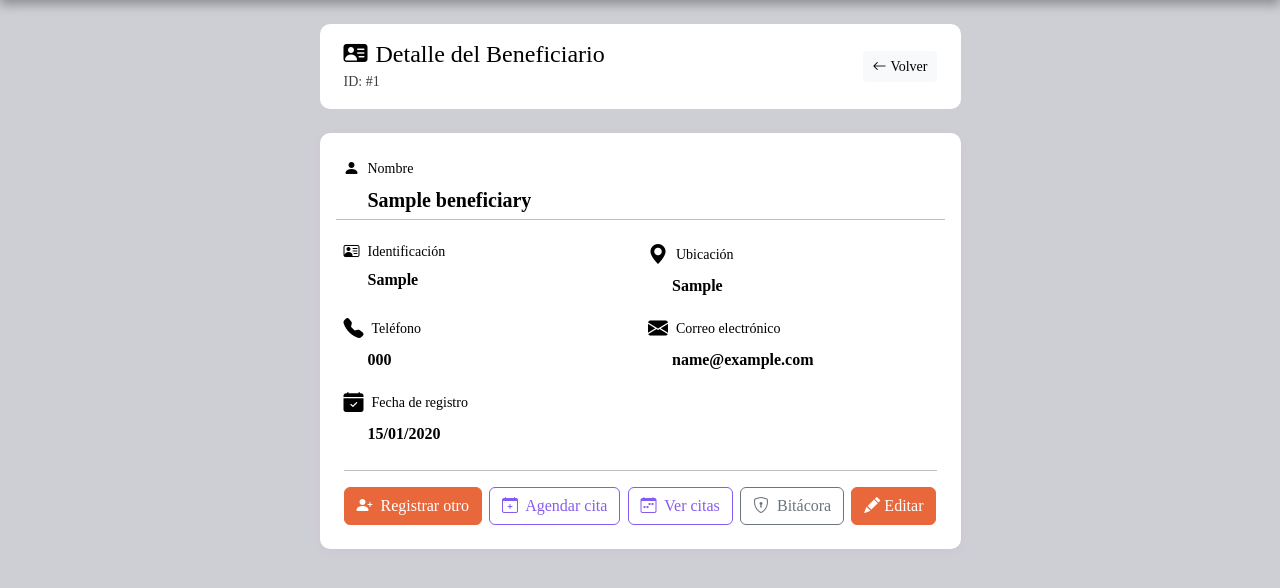
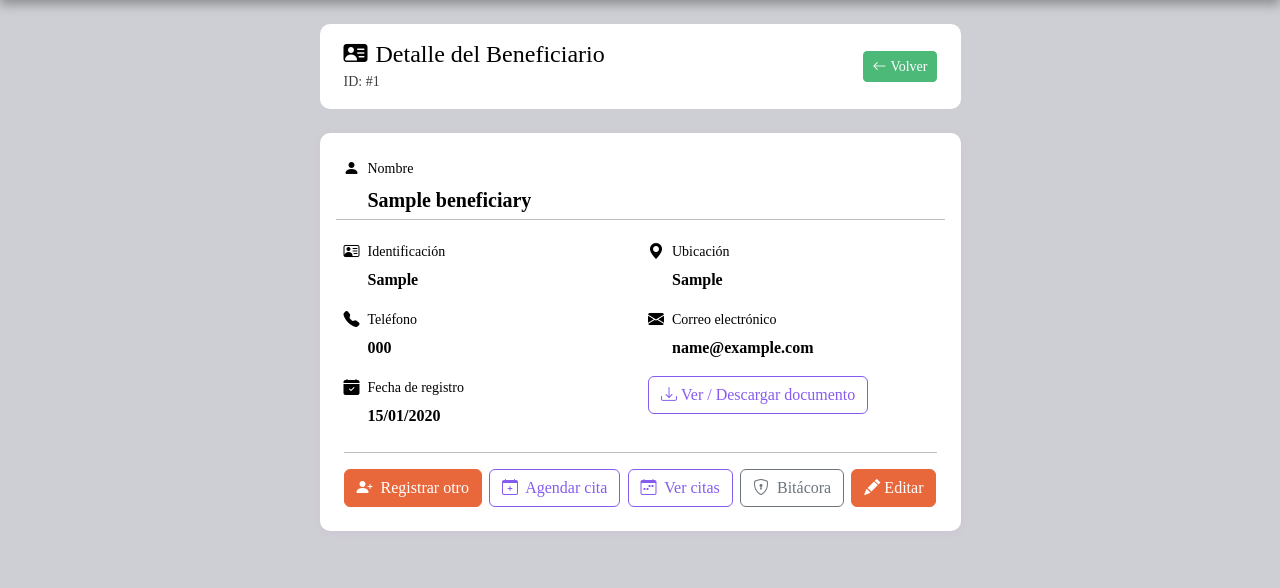
Before and after one commit to SamuBoc/Buro, a Django app: page /beneficiarios/beneficiario/1/ in a window 1280 px wide. Shown: the part 56-644 px from the top of the page. Run offline with Django 5.2, Linux system fonts and the light colour scheme; a user stored in the database is signed in; tables that the repository leaves empty hold one stand-in row (values such as "Sample post"); data that the repository does not hold is empty.

Commit message:
feat(beneficiary): adiccionando campo de archivo para validar la identida del beneficiario. Admite formatos pdf, png y jpg. Necesario tanto para registrar a un nuevo beneficiario y actualizar sus datos. Para ello se han ajustado los templates y los forms

```diff
--- a/Gestion_de_Casos_T4/beneficiary/models.py
+++ b/Gestion_de_Casos_T4/beneficiary/models.py
@@ -1,3 +1,4 @@
+import os
 from django.db import models
 from django.contrib.auth.models import User
 from django.utils import timezone
@@ -41,6 +42,37 @@ class Beneficiary(models.Model):
         else:
             next_sequence = 1
         return f'{prefix}{next_sequence:04d}'
+
+
+def beneficiary_document_path(instance, file_name):
+    extension = os.path.splitext(file_name)[1]
+    return f'beneficiary/{instance.beneficiary.name}/Documento_Identidad{extension}'
+
+
+class DocumentBeneficiary(models.Model):
+    beneficiary = models.ForeignKey(
+        Beneficiary,
+        on_delete=models.CASCADE,
+        verbose_name="Beneficiario",
+        related_name="documentos"
+    )
+    file = models.FileField(
+        upload_to=beneficiary_document_path,
+        verbose_name='Archivo'
+    )
+    date_upload = models.DateTimeField(
+        auto_now_add=True,
+        verbose_name='Fecha de Carga'
+    )
+
+    class Meta:
+        verbose_name = 'Documento de Identidad del Beneficiario'
+        verbose_name_plural = 'Documentos de Identidad del Beneficiario'
+        ordering = ['-date_upload']
+
+    def __str__(self):
+        return f"Documento de {self.beneficiary.name}"
+
 
 class BeneficiaryAuditLog(models.Model):
 
--- a/Gestion_de_Casos_T4/beneficiary/templates/beneficiary/beneficiary_detail.html
+++ b/Gestion_de_Casos_T4/beneficiary/templates/beneficiary/beneficiary_detail.html
@@ -10,7 +10,7 @@
                 <h4 class="mb-0"><i class="bi bi-person-vcard-fill me-2"></i>Detalle del Beneficiario</h4>
                 <small class="opacity-75">ID: #{{ beneficiary.id }}</small>
             </div>
-            <a href="{% url 'beneficiary_list' %}" class="btn btn-light btn-sm">
+            <a href="{% url 'beneficiary_list' %}" class="btn btn-secondary btn-sm">
                 <i class="bi bi-arrow-left me-1"></i>Volver
             </a>
         </div>
@@ -38,7 +38,7 @@
 
                     <div class="col-md-6">
                         <div class="d-flex align-items-center mb-1">
-                            <i class="bi bi-geo-alt-fill me-2 fs-5"></i>
+                            <i class="bi bi-geo-alt-fill me-2"></i>
                             <span class="small">Ubicación</span>
                         </div>
                         <p class="fw-semibold mb-0 ms-4">{{ beneficiary.location }}</p>
@@ -46,7 +46,7 @@
 
                     <div class="col-md-6">
                         <div class="d-flex align-items-center mb-1">
-                            <i class="bi bi-telephone-fill me-2 fs-5"></i>
+                            <i class="bi bi-telephone-fill me-2"></i>
                             <span class="small">Teléfono</span>
                         </div>
                         <p class="fw-semibold mb-0 ms-4">{{ beneficiary.phone }}</p>
@@ -54,7 +54,7 @@
 
                     <div class="col-md-6">
                         <div class="d-flex align-items-center mb-1">
-                            <i class="bi bi-envelope-fill me-2 fs-5"></i>
+                            <i class="bi bi-envelope-fill me-2"></i>
                             <span class="small">Correo electrónico</span>
                         </div>
                         <p class="fw-semibold mb-0 ms-4">{{ beneficiary.email }}</p>
@@ -62,12 +62,26 @@
 
                     <div class="col-md-6">
                         <div class="d-flex align-items-center mb-1">
-                            <i class="bi bi-calendar-check-fill me-2 fs-5"></i>
+                            <i class="bi bi-calendar-check-fill me-2"></i>
                             <span class="small">Fecha de registro</span>
                         </div>
                         <p class="fw-semibold mb-0 ms-4">{{ beneficiary.date_register|date:"d/m/Y" }}</p>
                     </div>
+
+                    <div class="col-md-6">
+                        <div class="d-flex align-items-center me-1">
+                            {% if documento %}
+                                <a href="{{ documento.file.url }}" target="_blank" class="btn btn-tertiary">
+                                    <i class="bi bi-download me-1"></i>Ver / Descargar documento
+                                </a>
+                            {% else %}
+                                <span>Sin documento cargado</span>
+                            {% endif %}
+                        </div>
+                    </div>
                 </div>
+
+
 
                 <hr class="mt-4">
 
--- a/Gestion_de_Casos_T4/beneficiary/views.py
+++ b/Gestion_de_Casos_T4/beneficiary/views.py
@@ -5,8 +5,8 @@ from django.shortcuts import get_object_or_404, redirect, render
 from accounts.constants import ROLE_ADMINISTRADOR, ROLE_SECRETARIA
 from accounts.decorators import role_required
 
-from .forms import BeneficiaryForm, Update_Beneficiary_Form
-from .models import Beneficiary, BeneficiaryAuditLog
+from .forms import BeneficiaryForm, DocumentBeneficiaryForm, Update_Beneficiary_Form
+from .models import Beneficiary, BeneficiaryAuditLog, DocumentBeneficiary
 
 
 @login_required
@@ -30,20 +30,31 @@ request to user about fix this mistake.
 def beneficiary_register(request):
     if request.method == 'POST':
         form = BeneficiaryForm(request.POST)
-        if form.is_valid():
+        doc_form = DocumentBeneficiaryForm(request.POST, request.FILES)
+
+        if form.is_valid() and doc_form.is_valid():
             beneficiary = form.save(commit=False)
             beneficiary._request = request
             beneficiary.save()
-            messages.success(request, 'Beneficiario registrado exitosamente.')
+
+            documento = doc_form.save(commit=False)
+            documento.beneficiary = beneficiary
+            documento.save()
+
             return redirect('beneficiary_list')
         else:
+            print(form.errors)
+            print(doc_form.errors)
             messages.error(request, 'Por favor corrige los errores del formulario.')
     else:
         form = BeneficiaryForm()
+        doc_form = DocumentBeneficiaryForm()
 
     return render(request, 'beneficiary/beneficiary_register.html', {
-        'form': form
+        'form': form,
+        'doc_form': doc_form,
     })
+
 
 """
 Roles 'Secretaria' or 'Administrador' could update/modify a register beneficiary.
@@ -53,29 +64,44 @@ def beneficiary_update(request, pk):
 
     beneficiary = get_object_or_404(Beneficiary, pk=pk)
 
+    saved_document = DocumentBeneficiary.objects.filter(beneficiary=beneficiary).first()
+
     if request.method == 'POST':
         form = Update_Beneficiary_Form(request.POST, instance=beneficiary)
+        doc_form = DocumentBeneficiaryForm(request.POST, request.FILES, instance=saved_document)
 
         if form.is_valid():
             form.save()
+
+            if request.FILES.get('file'):
+                documento = doc_form.save(commit=False)
+                documento.beneficiary = beneficiary
+                documento.save()
+
+            messages.success(request, 'Beneficiario actualizado exitosamente.')
             return redirect('beneficiary_list')
-
         else:
             print(form.errors)
             messages.error(request, "Corrige los errores del formulario")
 
-    else: form = Update_Beneficiary_Form(instance=beneficiary)
+    else:
+        form = Update_Beneficiary_Form(instance=beneficiary)
+        doc_form = DocumentBeneficiaryForm(instance=saved_document)
 
     return render(request, 'beneficiary/beneficiary_update.html', {
-        'form' : form
+        'form': form,
+        'doc_form': doc_form,
+        'documento_existente': saved_document,
     })
 
 
 @login_required
 def beneficiary_detail(request, pk):
     beneficiary = get_object_or_404(Beneficiary, pk=pk)
+    documento = DocumentBeneficiary.objects.filter(beneficiary=beneficiary).first()
     return render(request, 'beneficiary/beneficiary_detail.html', {
-        'beneficiary': beneficiary
+        'beneficiary': beneficiary,
+        'documento': documento,
     })
 
 
```
Also changed, not shown: Gestion_de_Casos_T4/beneficiary/forms.py (+27 -12 lines), Gestion_de_Casos_T4/beneficiary/templates/beneficiary/beneficiary_register.html (+13 -2 lines), Gestion_de_Casos_T4/beneficiary/templates/beneficiary/beneficiary_update.html (+22 -13 lines), Gestion_de_Casos_T4/beneficiary/migrations/0003_documentbeneficiary.py (added).
